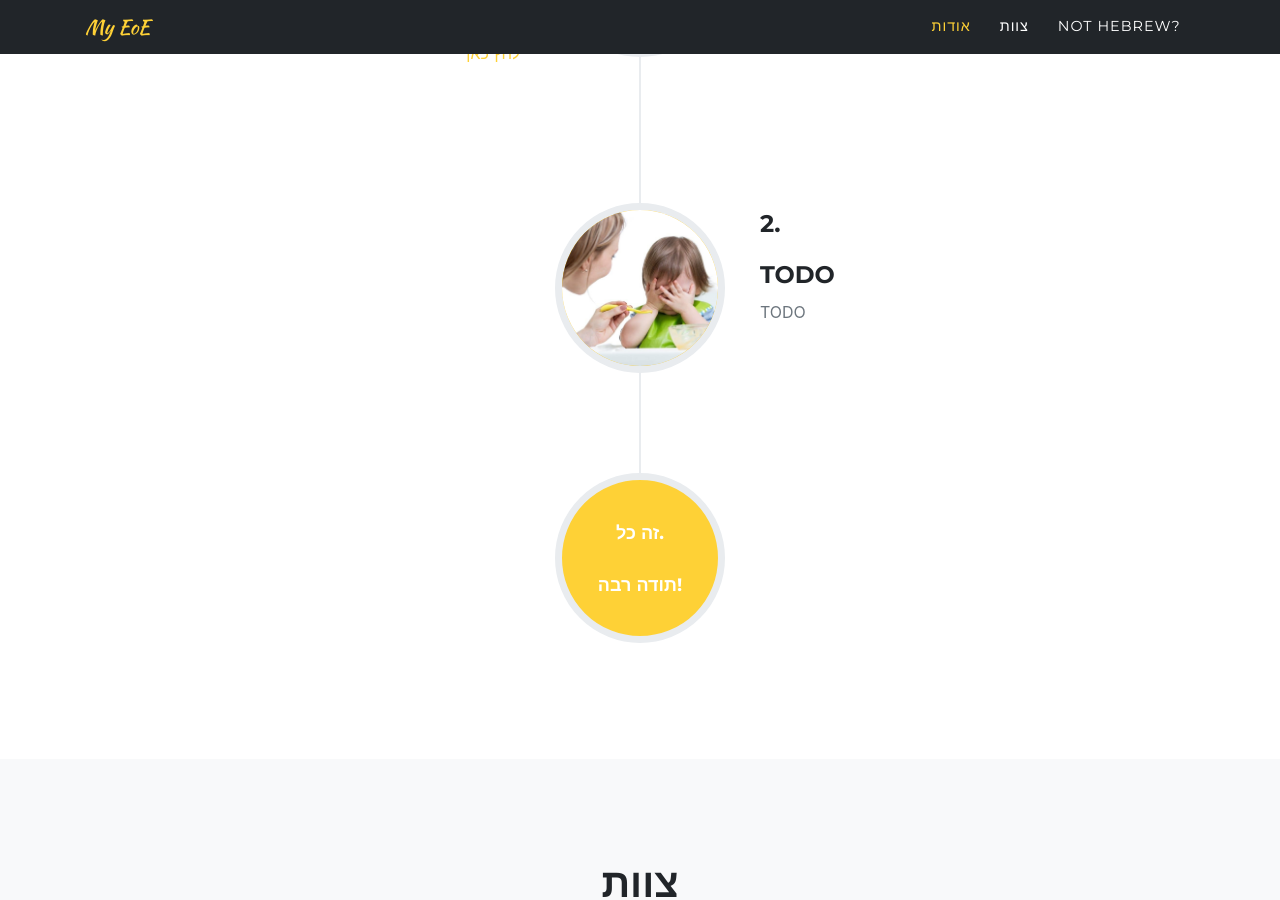
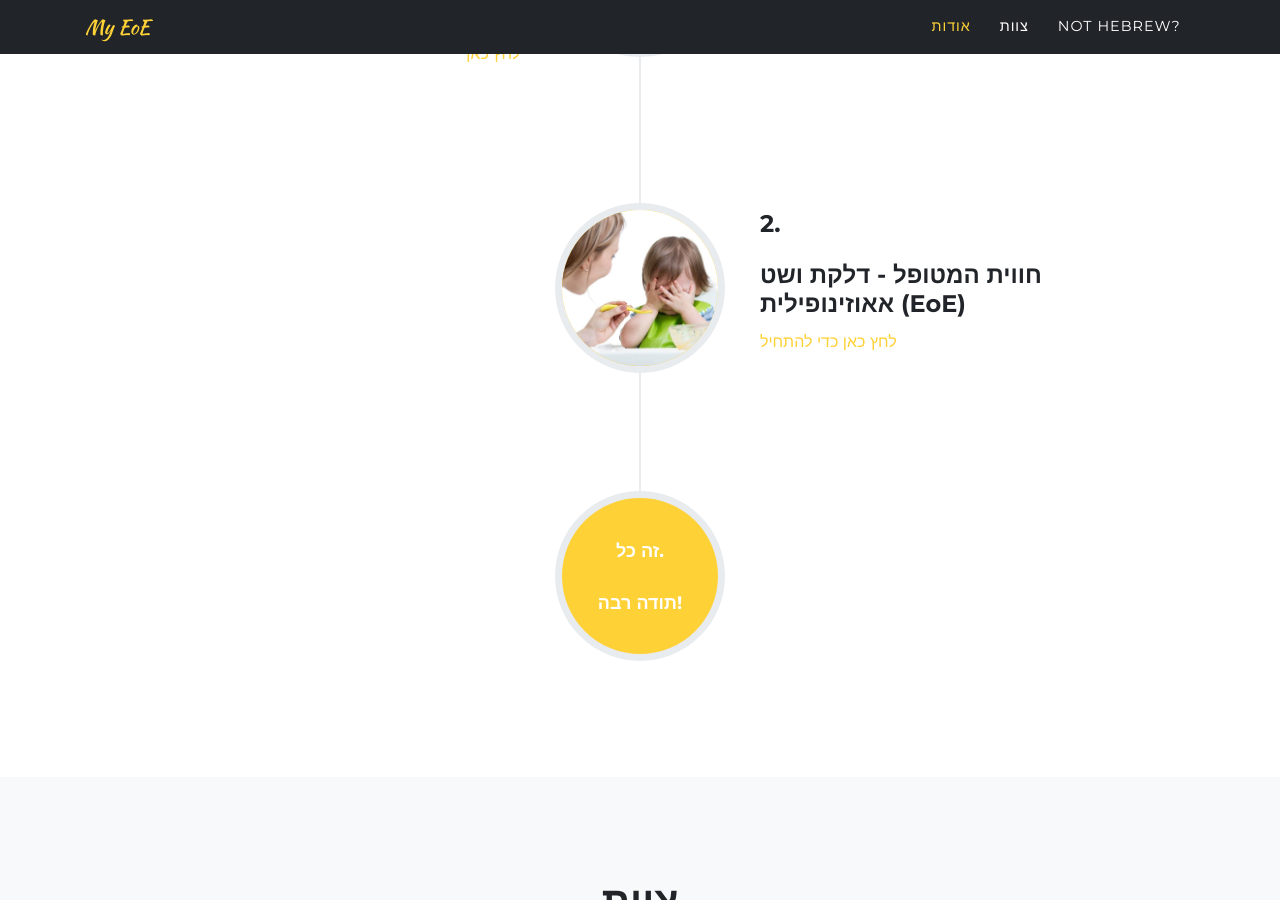
Before and after one commit to my-eoe/my-eoe.github.io, a Jekyll site: the page built from hebrew.md, in a window 1280 px wide and 900 px high, scrolled down 1370 px. Built offline with Jekyll 4.4.1, drawn with Linux system fonts in a browser that asks for light colours; some web fonts are replaced.

Commit message:
Survey: add link to Hebrew (2/2) version

```diff
--- a/_data/sitetext.yml
+++ b/_data/sitetext.yml
@@ -80,12 +80,12 @@ timeline:
         alt:
       - title:
           en: "Patient Experiences in Eosinophilic Esophagitis"
-          he: "TODO"
+          he: "חווית המטופל - דלקת ושט אאוזינופילית (EoE)"
           it: "Esperienze del paziente con Esofagite Eosinofila"
         year: "2."
         desc:
           en: "[Click here](https://forms.gle/Hj6c5VZ3huJENTx26){:target='_blank'} to fill it."
-          he: "TODO"
+          he: "[לחץ כאן כדי להתחיל](https://forms.gle/91auZ34oLQRABwyr8)"
           it: "[Clicca qui](https://forms.gle/Dk6c6wGCQLtahk818){:target='_blank'} per compilare il questionario."
         image: assets/img/timeline/b2.jpg
         alt:
```
